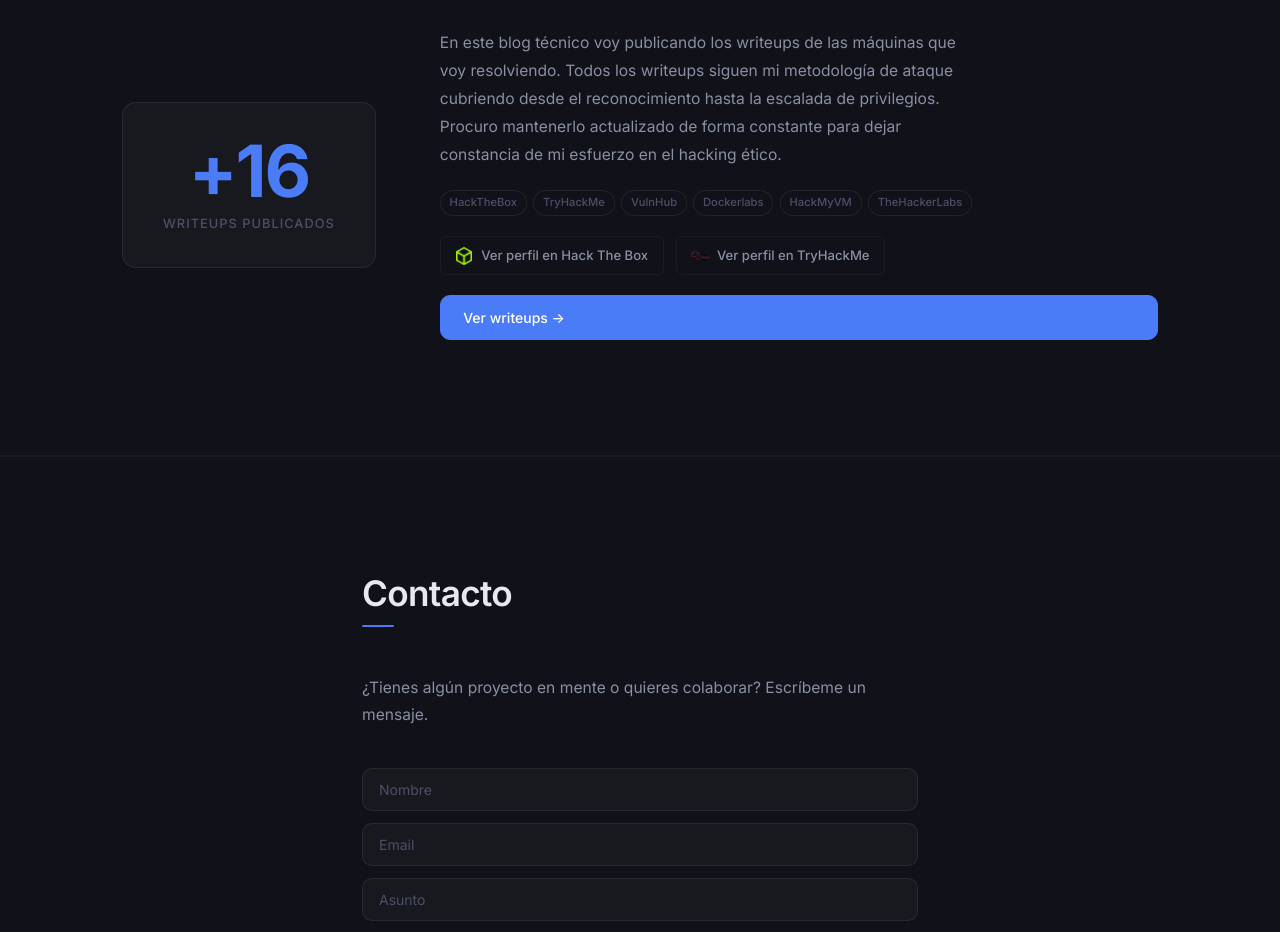
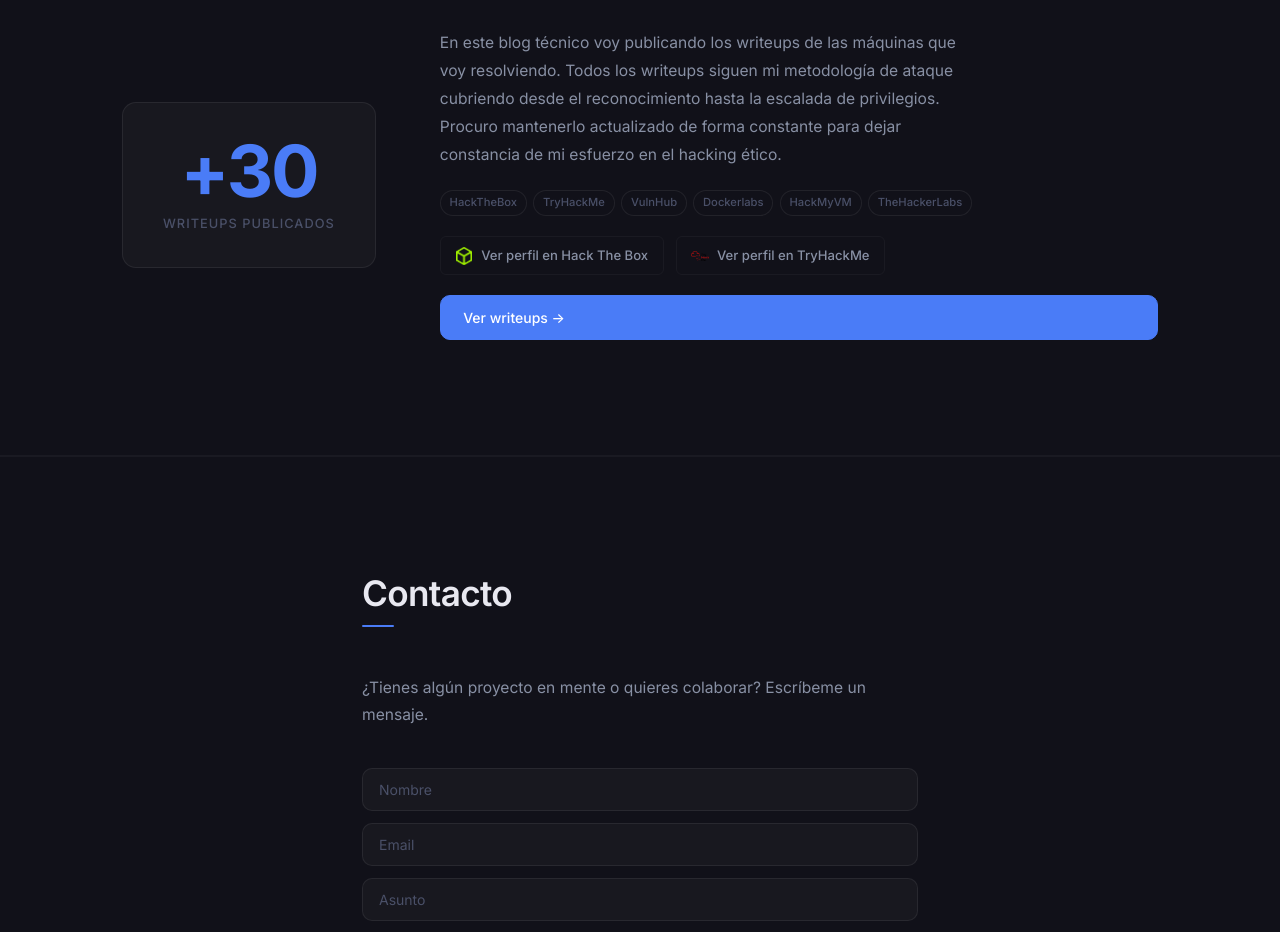
Before and after one commit to 136avm/landing, a React (Vite) app: page / in a window 1280 px wide. Shown: the part 2300-3232 px from the top of the page. Built offline with nearby package versions, Linux system fonts and the light colour scheme; no server answers.

Commit message:
cambiado el número de writeups

```diff
--- a/src/components/Writeups.jsx
+++ b/src/components/Writeups.jsx
@@ -30,7 +30,7 @@ export default function Writeups() {
         </div>
         <div className="writeups-container">
           <div className="writeups-stat">
-            <span className="writeups-number">+16</span>
+            <span className="writeups-number">+30</span>
             <span className="writeups-label">{tx.label}</span>
           </div>
           <div className="writeups-info">
```
Also changed, not shown: 1 other file (tests, documents, lock files or other folders).
